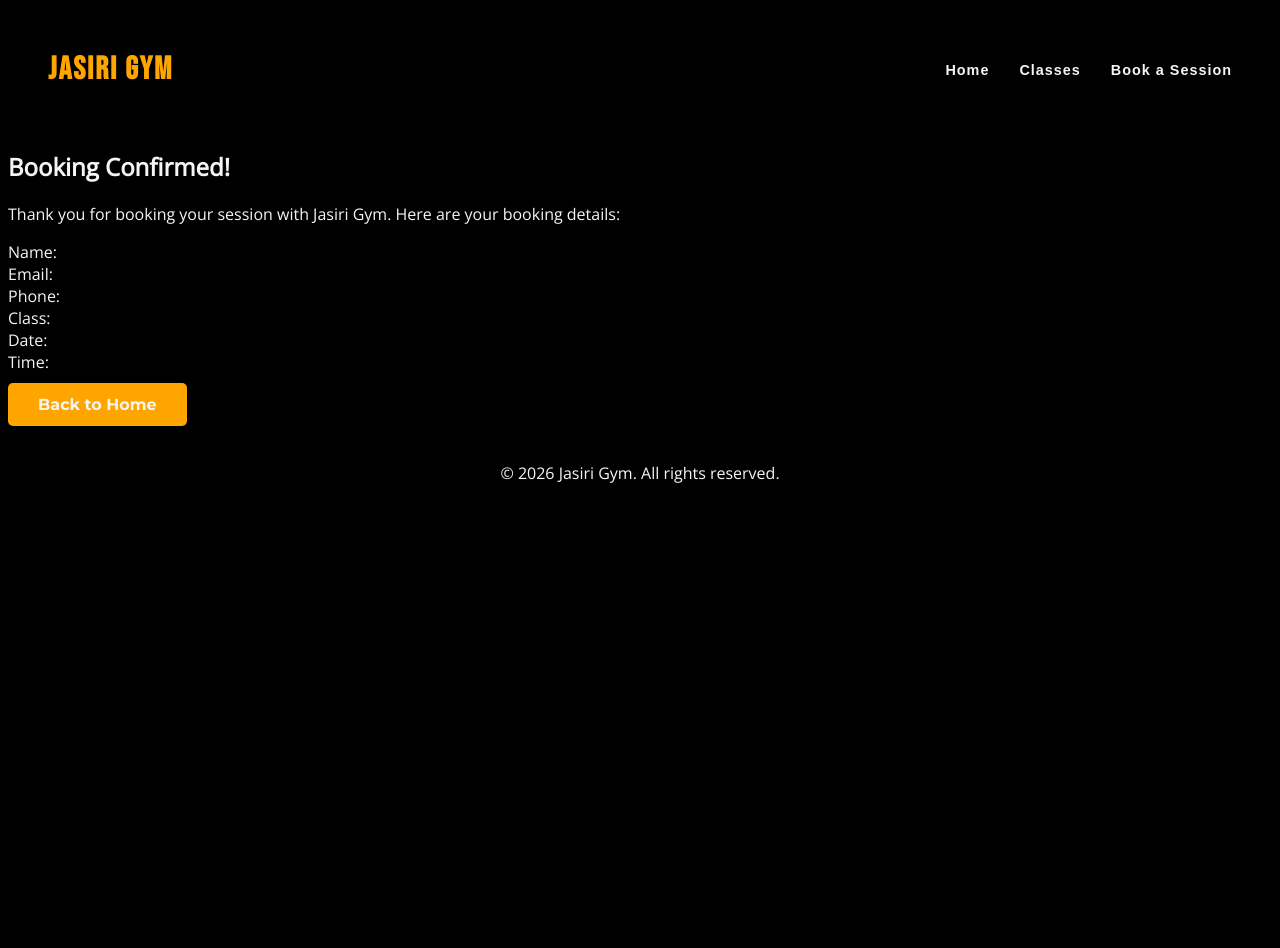
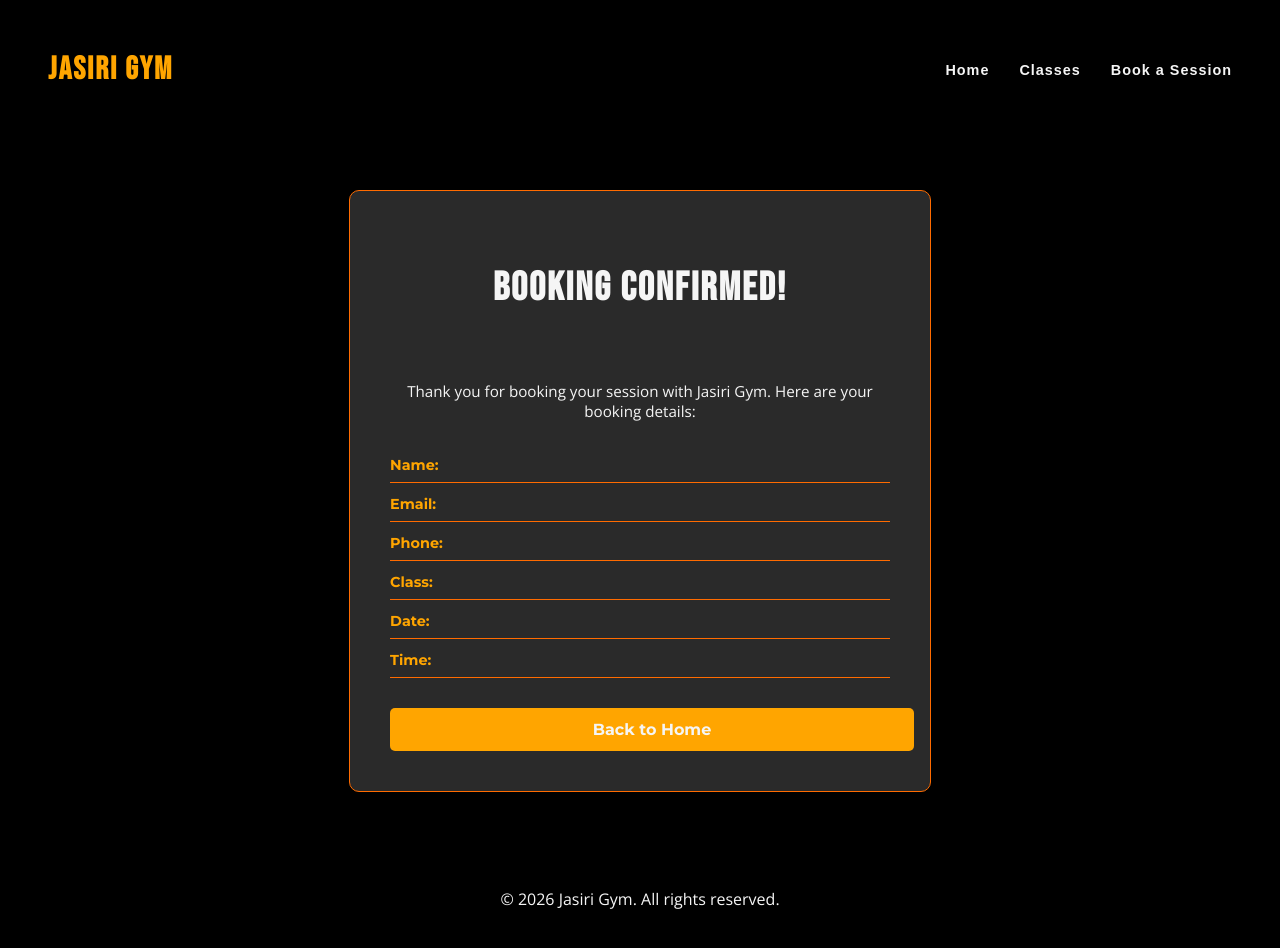
Before and after one commit to adisacodes/Jasiri-gym, a plain HTML site: page confirmation.html in a window 1280 px wide. Before the commit the page ends 800 px from the top, so only its background shows below. Drawn offline with nearby package versions, Linux system fonts and the light colour scheme.

Commit message:
Add CSS styling for confirmation page

```diff
--- a/style.css
+++ b/style.css
@@ -346,3 +346,70 @@ background-color: black;
  form .btn:hover {
     background-color: darkorange;
  }
+
+ .confirmation-section {
+    background-color:black;
+    padding: 60px 20px;
+    display: flex;
+    justify-content: center;
+ }
+
+ .confirmation-box {
+    background-color: #2a2a2a;
+    border-radius: 10px;
+    padding: 40px;
+    max-width: 500px;
+    text-align: center;
+    border: 1px solid #ff6b00;
+    width: 100%;
+    display: flex;
+    flex-direction: column;
+    gap: 20px;
+ }
+
+ .confirmation-box h2 {
+    font-family: 'Bebas Neue', cursive;
+    color: #f5f5f5;
+    font-size: 2.5rem;
+    letter-spacing: 2px;
+ }
+
+ .confirmation-message {
+    font-size: 0.95rem;
+    color: #f5f5f5;
+    font-family: 'Open Sans', sans-serif;
+ }
+
+ .booking-details {
+    display: flex;
+    flex-direction: column;
+    gap: 12px;
+    text-align: left;
+ }
+
+ .detail-row {
+    display: flex;
+    justify-content: space-between;
+    border-bottom: 1px solid #ff6b00;
+    padding-bottom: 8px;
+ }
+
+ .detail-label {
+    font-weight: 700;
+    color: orange;
+    font-family: 'Montserrat', sans-serif;
+    font-size: 0.9rem;
+ }
+
+.detail-value {
+        color: #f5f5f5;
+        font-family: 'Open Sans', sans-serif;
+        font-size: 0.9rem;
+}
+
+.confirmation-box .btn {
+    width: 100%;
+    text-align: center;
+    padding: 12px;
+    font-size: 1rem;
+}
```
